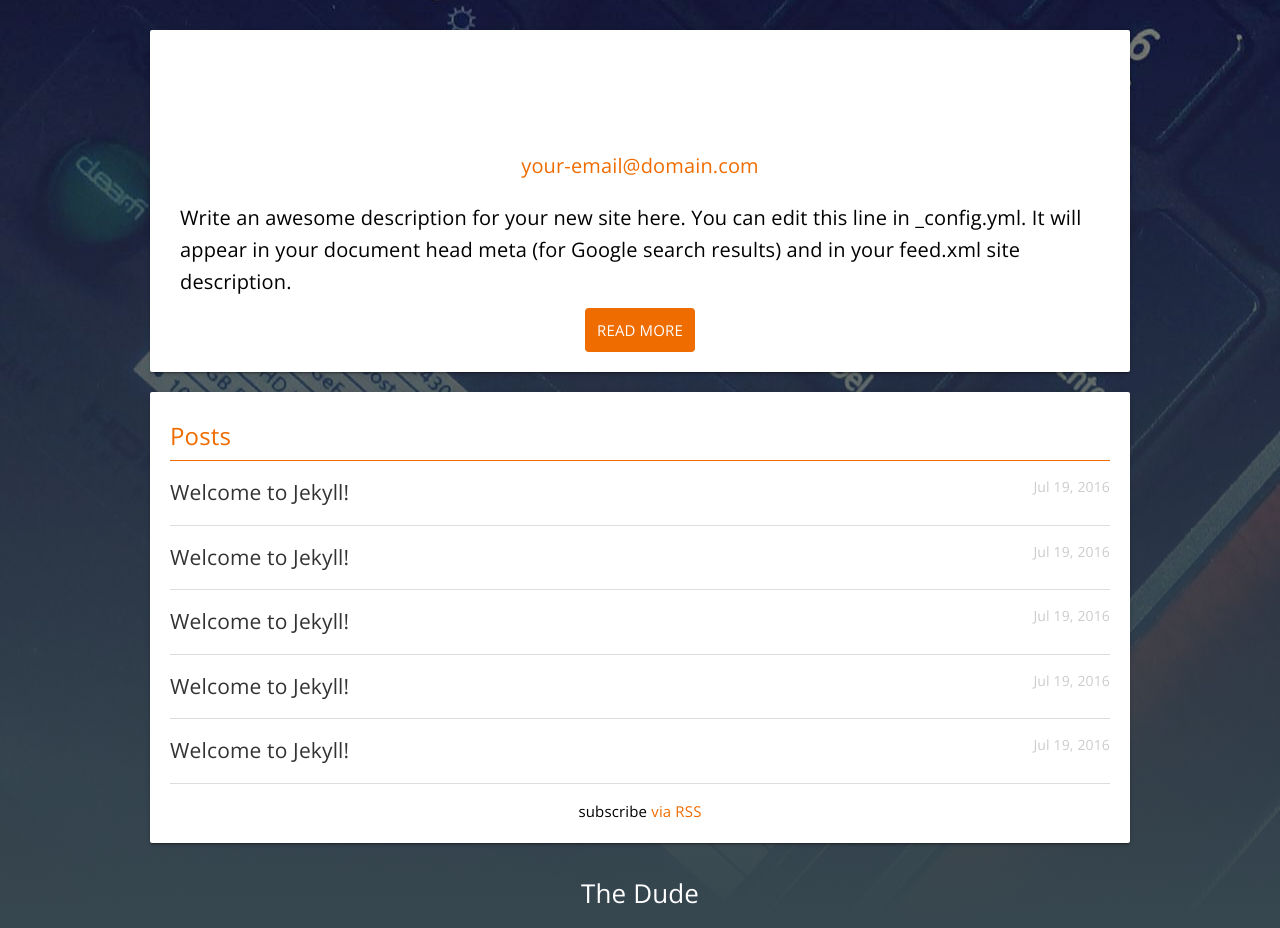
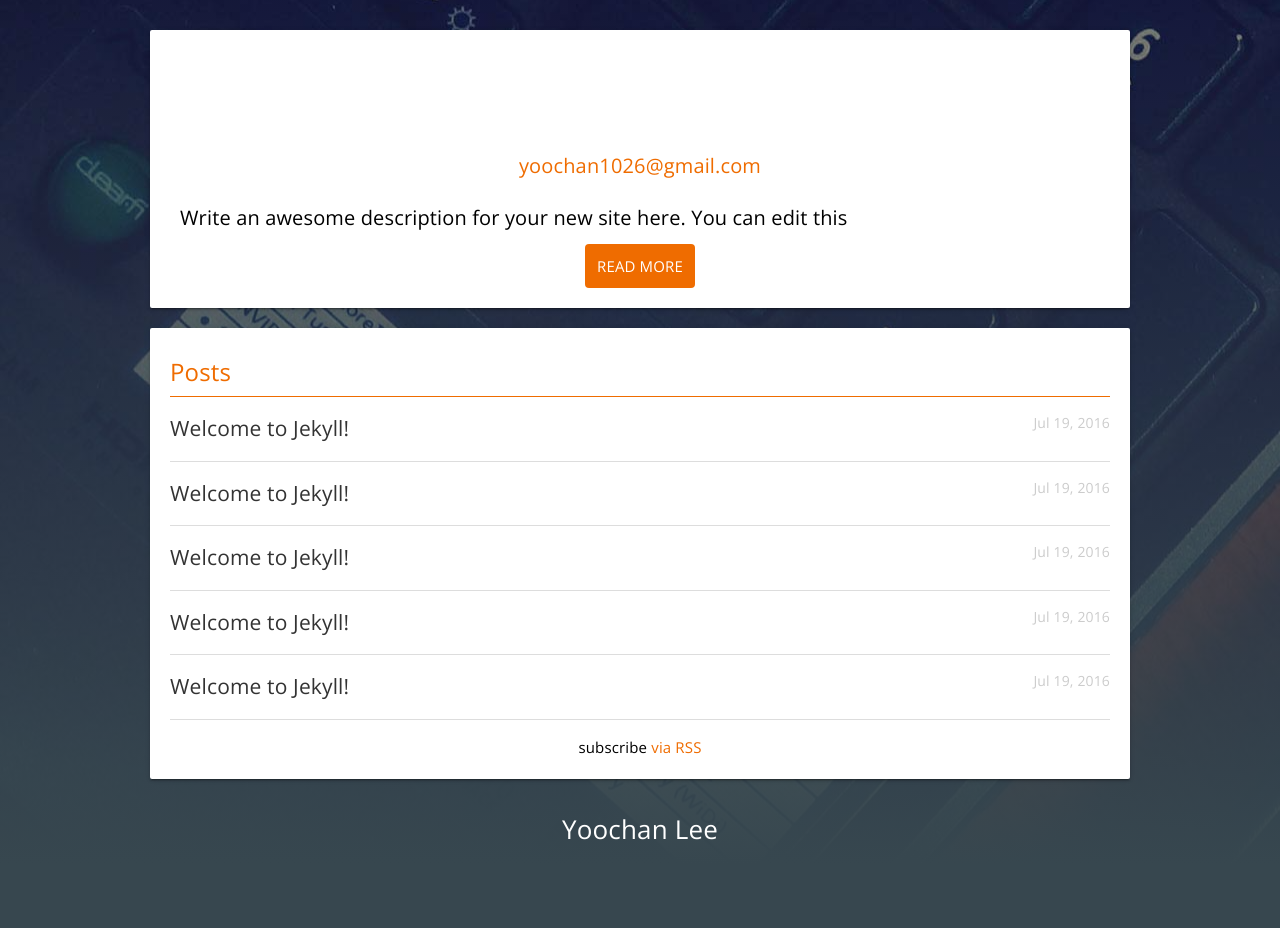
Before and after one commit to leeyoochan/leeyoochan.github.io, a Jekyll site: the page built from index.html, in a window 1280 px wide. Shown: the part 100-1028 px from the top of the page. Built offline with Jekyll 4.4.1, drawn with Linux system fonts in a browser that asks for light colours; after the commit the page ends 964 px from its top, so only the background shows below that.

Commit message:
Profile Edit

```diff
--- a/_config.yml
+++ b/_config.yml
@@ -6,15 +6,15 @@
 # 'jekyll serve'. If you change this file, please restart the server process.
 
 # Site settings
-title: The Dude
-email: your-email@domain.com
+title: Yoochan Lee
+email: yoochan1026@gmail.com
 description:  Write an awesome description for your new site here. You can edit this
-              line in _config.yml. It will appear in your document head meta (for
-              Google search results) and in your feed.xml site description.
+
+
 baseurl: "/" # the subpath of your site, e.g. /blog
 url: "http://leeyoochan.github.io" # the base hostname & protocol for your site
-twitter_username: jekyllrb
-github_username:  jekyll
+instagram_username: yoochan10
+github_username:  leeyoochan
 
 # Build settings
 markdown: kramdown
```
